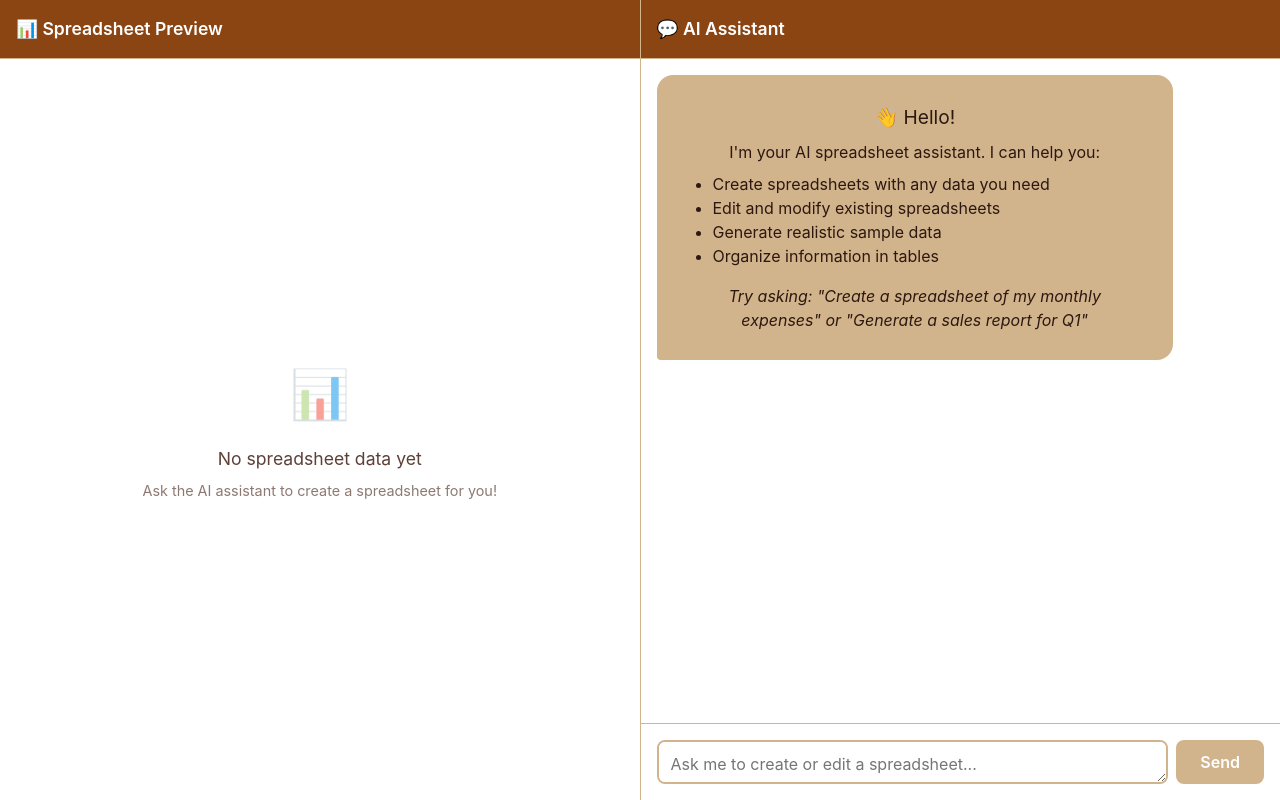
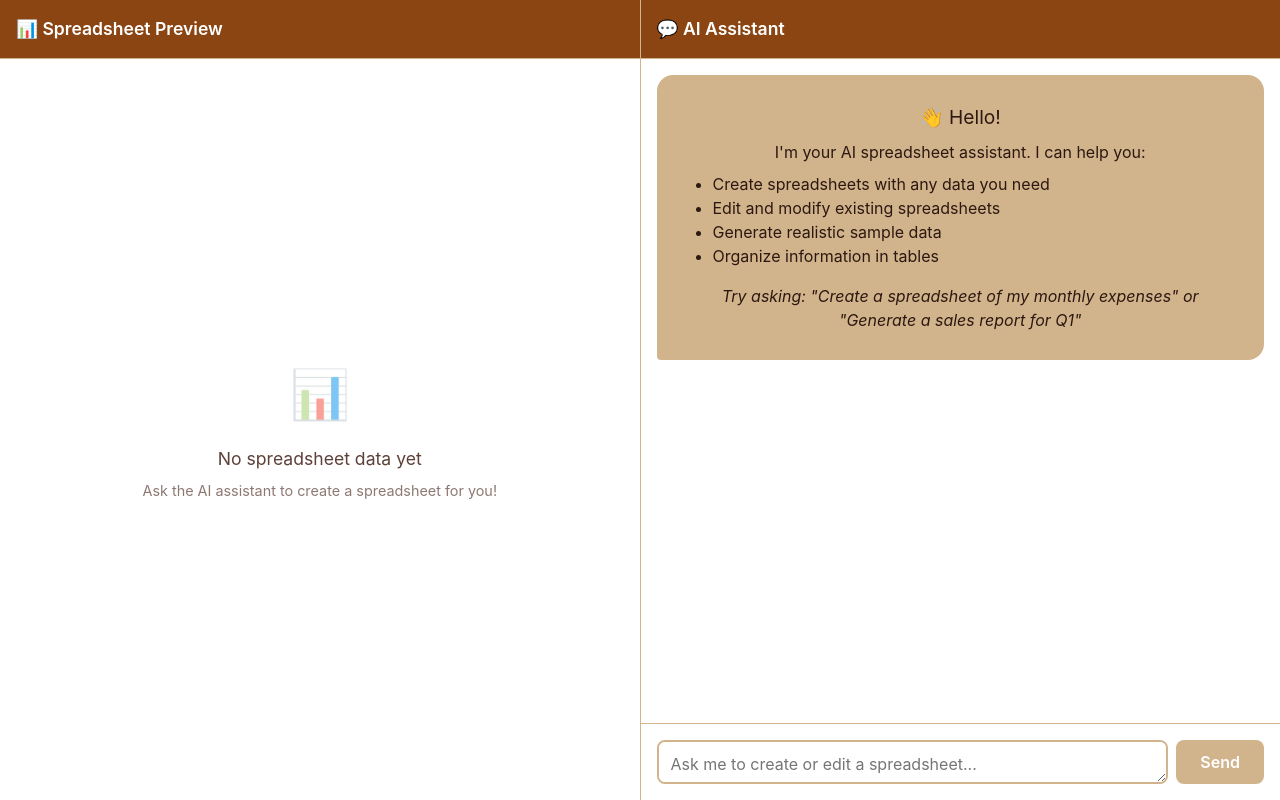
Before and after one commit to joseb33w/ai-spreadsheet-generator, a React (Vite) app: page / in a window 1280 px wide. Built offline with nearby package versions, Linux system fonts and the light colour scheme; what ag-grid-community would draw is missing.

Commit message:
AGGRESSIVELY fix extra space - make messages fill 100% width

```diff
--- a/src/styles/App.css
+++ b/src/styles/App.css
@@ -88,28 +88,27 @@ body {
 }
 
 .message {
-  max-width: 100%;
+  width: 100%;
   padding: 0.75rem 1rem;
   border-radius: 1rem;
   word-wrap: break-word;
+  box-sizing: border-box;
 }
 
 .message.user {
-  align-self: flex-end;
+  align-self: stretch;
   background-color: var(--brown-primary);
   color: white;
   border-bottom-right-radius: 0.25rem;
-  max-width: 70%;
-  margin-left: auto;
+  text-align: right;
 }
 
 .message.assistant {
-  align-self: flex-start;
+  align-self: stretch;
   background-color: var(--brown-light);
   color: var(--text-primary);
   border-bottom-left-radius: 0.25rem;
-  max-width: 85%;
-  margin-right: auto;
+  text-align: left;
 }
 
 .chat-input-container {
```
